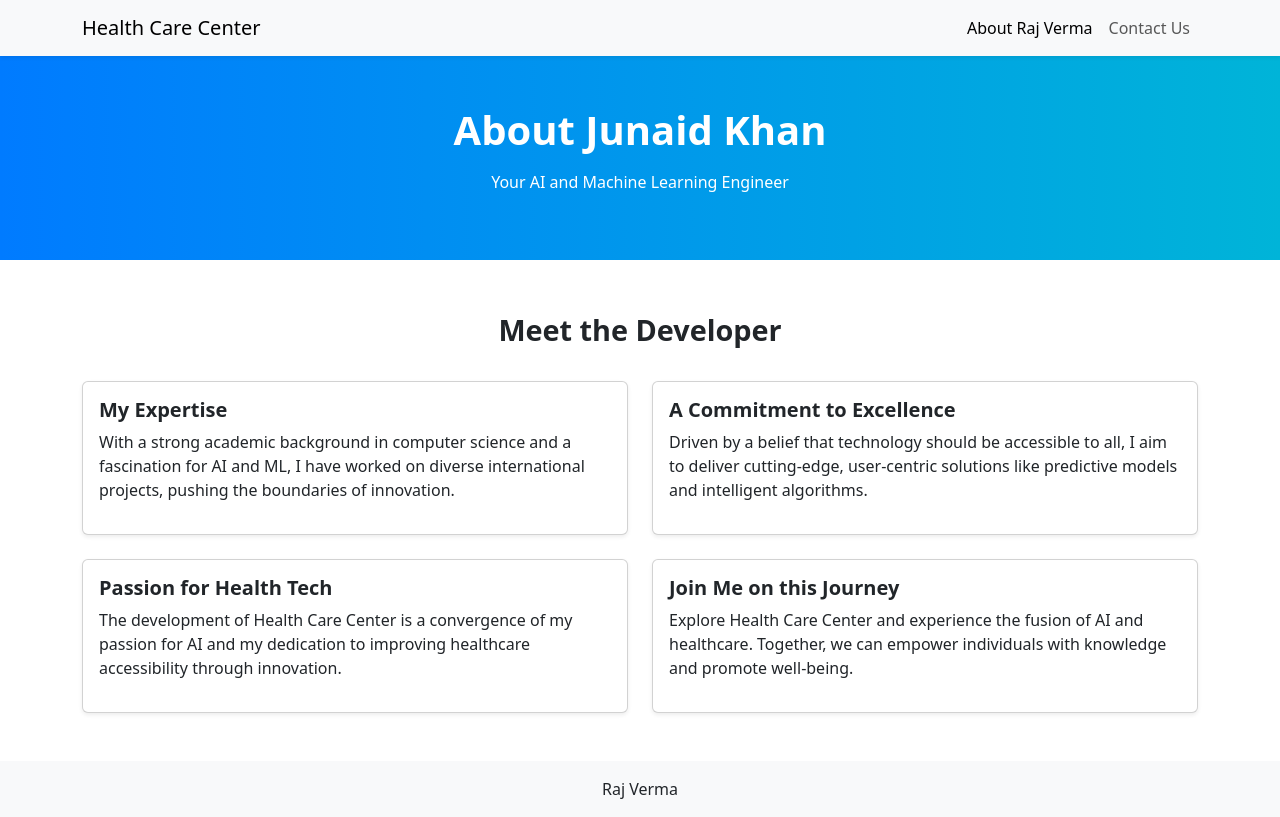
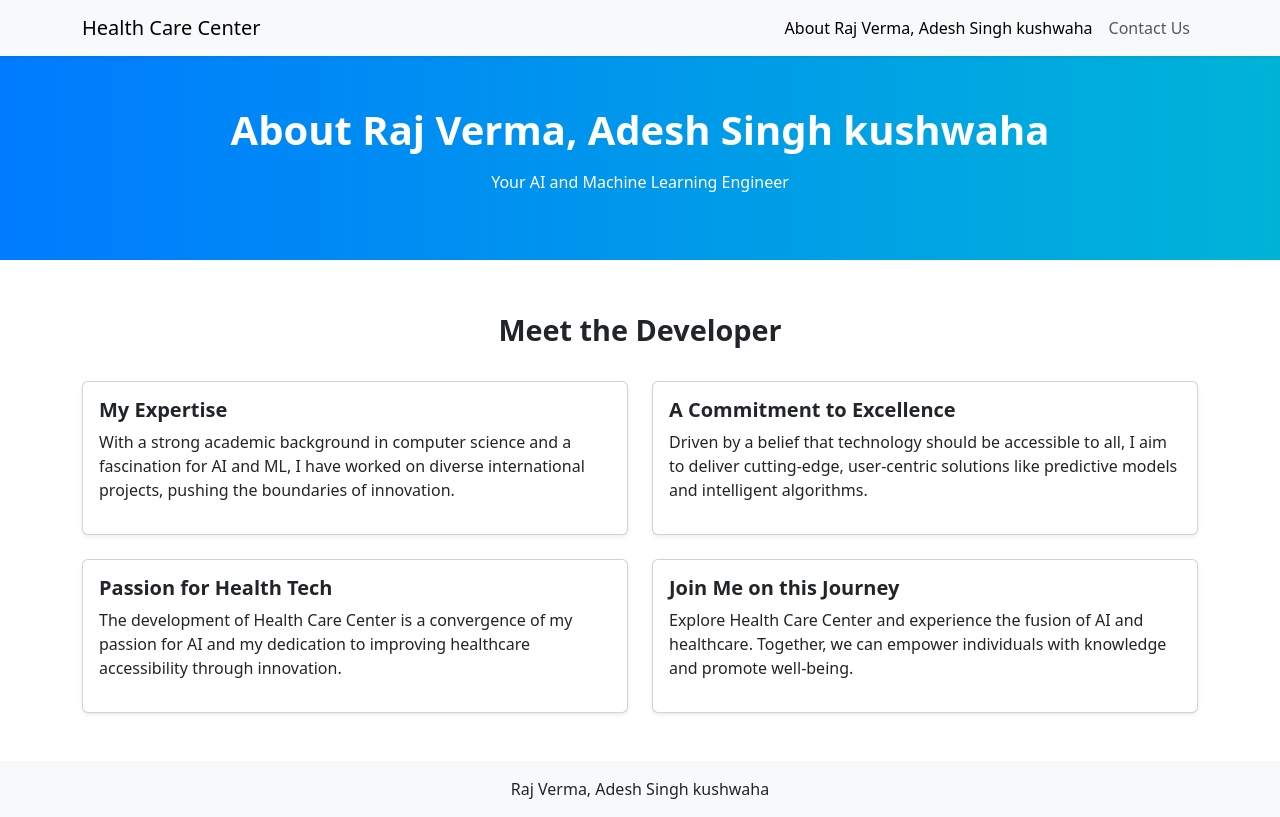
Before and after one commit to 7Rajverma/Drug-recommendation-model-, a Flask app: page /developer in a window 1280 px wide. Run offline with Flask 3, Linux system fonts and the light colour scheme; parts of the project's set-up code (start-up, migrations or seed data) failed here and were passed over.

Commit message:
Update developer.html

```diff
--- a/templates/developer.html
+++ b/templates/developer.html
@@ -3,7 +3,7 @@
   <head>
     <meta charset="utf-8">
     <meta name="viewport" content="width=device-width, initial-scale=1">
-    <title>About Raj Verma</title>
+    <title>About Raj Verma, Adesh Singh kushwaha</title>
     <link href="https://cdn.jsdelivr.net/npm/bootstrap@5.3.1/dist/css/bootstrap.min.css" rel="stylesheet" integrity="sha384-4bw+/aepP/YC94hEpVNVgiZdgIC5+VKNBQNGCHeKRQN+PtmoHDEXuppvnDJzQIu9" crossorigin="anonymous">
     <style>
       .hero {
@@ -37,7 +37,7 @@
         </button>
         <div class="collapse navbar-collapse" id="navbarNav">
           <ul class="navbar-nav ms-auto">
-            <li class="nav-item"><a class="nav-link active" href="#about-developer">About Raj Verma</a></li>
+            <li class="nav-item"><a class="nav-link active" href="#about-developer">About Raj Verma, Adesh Singh kushwaha</a></li>
             <li class="nav-item"><a class="nav-link" href="#contact-us">Contact Us</a></li>
           </ul>
         </div>
@@ -47,12 +47,12 @@
     <!-- Hero Section -->
     <div class="hero">
       <div class="container">
-        <h1>About Junaid Khan</h1>
+        <h1>About Raj Verma, Adesh Singh kushwaha</h1>
         <p class="mt-3">Your AI and Machine Learning Engineer</p>
       </div>
     </div>
 
-    <!-- About Raj verma Section -->
+    <!-- About Junaid Khan Section -->
     <div id="about-developer" class="container my-5">
       <div class="section-title">Meet the Developer</div>
       <div class="row gy-4">
@@ -101,7 +101,7 @@
     <!-- Footer Section -->
     <footer class="bg-light py-3 text-center">
       <div class="container">
-        <p class="mb-0">Raj Verma </p>
+        <p class="mb-0">Raj Verma, Adesh Singh kushwaha </p>
       </div>
     </footer>
 
```
